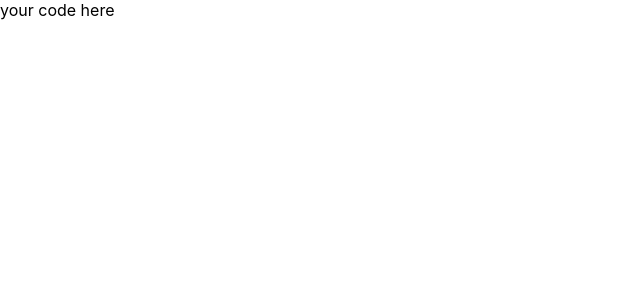
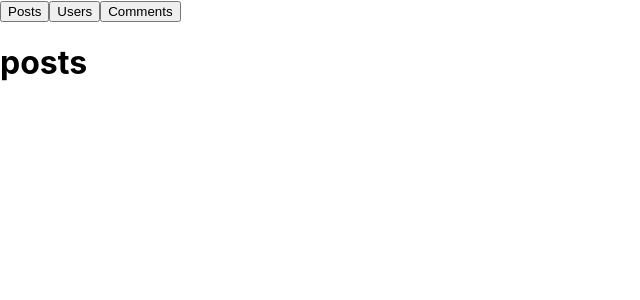
Before and after one commit to raha-the-creator/hooks, a React (Create React App) app: page / in a window 1280 px wide. Shown: the top 300 px of the page, without its empty margins (0-640 px from the left). Built offline with nearby package versions, Linux system fonts and the light colour scheme.

Commit message:
useEffect() implemented

```diff
--- a/src/App.js
+++ b/src/App.js
@@ -1,10 +1,56 @@
-import logo from './logo.svg';
-import './App.css';
+import { useState, useEffect } from "react";
 
 function App() {
+  const [resourceType, setResourceType] = useState("posts");
+
+  const [items, setItems] = useState([])
+
+  useEffect(() => {
+    console.log('resource changed')
+
+    return () => { // clean up function
+      console.log('return from resource change')
+    }
+  }, [resourceType])
+
+  // # render new window size
+  // const [windowWidth, setWindowWidth] = useState(window.innerWidth)
+  // const handleResize = () => {
+  //   setWindowWidth(window.innerWidth)
+  // }
+  // useEffect(() => {
+  //   window.addEventListener('resize', handleResize)
+
+  //   return () => {
+  //     window.removeEventListener('resize', handleResize)
+  //   }
+  // }, [])
+
+
+
+  // # render data from API with useEffect
+  // useEffect(() => {
+  //   fetch(`https://jsonplaceholder.typicode.com/${resourceType}`)
+  //     .then((response) => response.json())
+  //     .then((json) => setItems(json));
+  // }, [resourceType]);
+
   return (
     <>
-      your code here
+      <div>
+        <button onClick={() => setResourceType("posts")}>Posts</button>
+        <button onClick={() => setResourceType("users")}>Users</button>
+        <button onClick={() => setResourceType("comments")}>Comments</button>
+      </div>
+      <h1>{resourceType}</h1>
+
+      {/* {items.map(item => {
+        return <pre>{JSON.stringify(item)}</pre>
+      })} */}
+
+      {/* <div>
+        {windowWidth}
+      </div> */}
     </>
   );
 }
```
